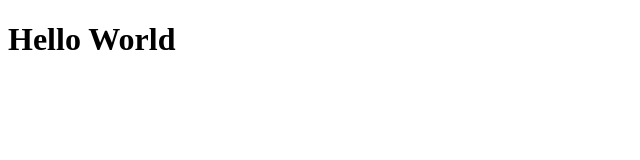
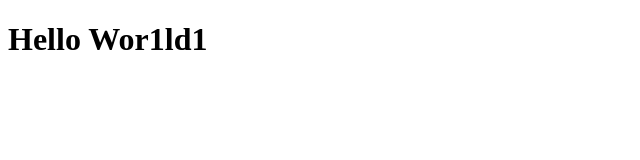
Before and after one commit to shuangdao11ee/bimoBlog, a React app in the folder apps/blog/: page / in a window 1280 px wide. Shown: the top 160 px of the page, without its empty margins (0-640 px from the left). Built offline with nearby package versions, Linux system fonts and the light colour scheme.

Commit message:
chore: change hello world to hello world 1

```diff
--- a/apps/blog/src/App.tsx
+++ b/apps/blog/src/App.tsx
@@ -15,7 +15,7 @@ import React from 'react';
 export const App = () => {
   return (
     <div>
-      <h1>Hello World</h1>
+      <h1>Hello Wor1ld1</h1>
     </div>
   );
 };
```
